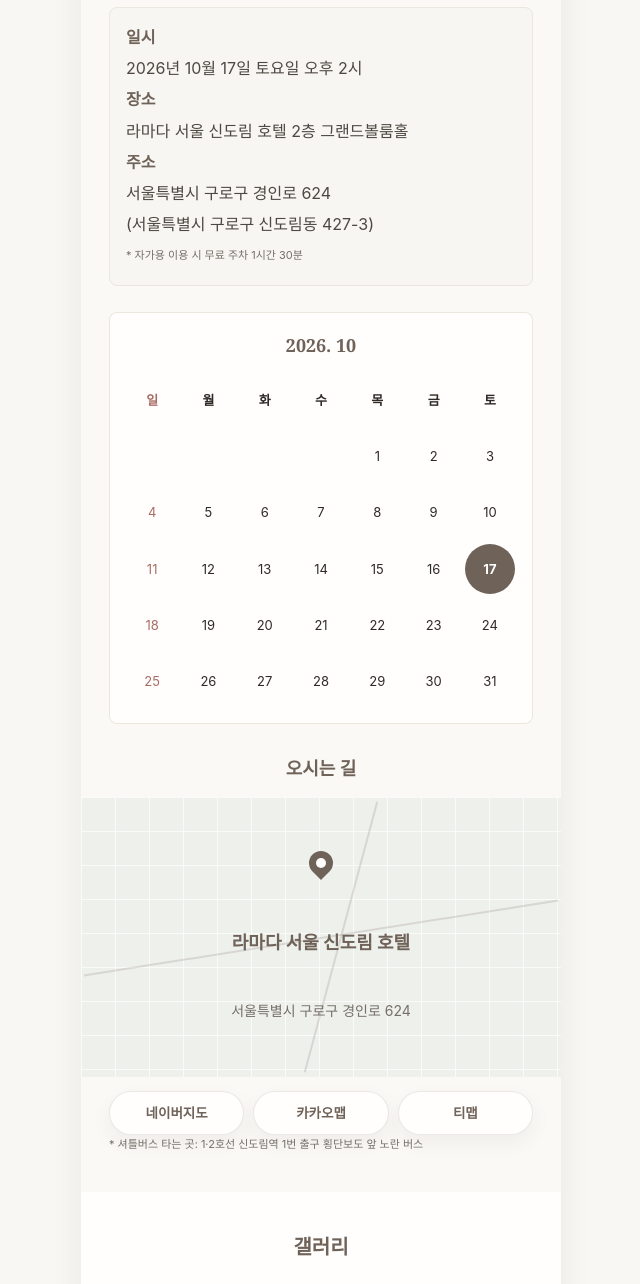
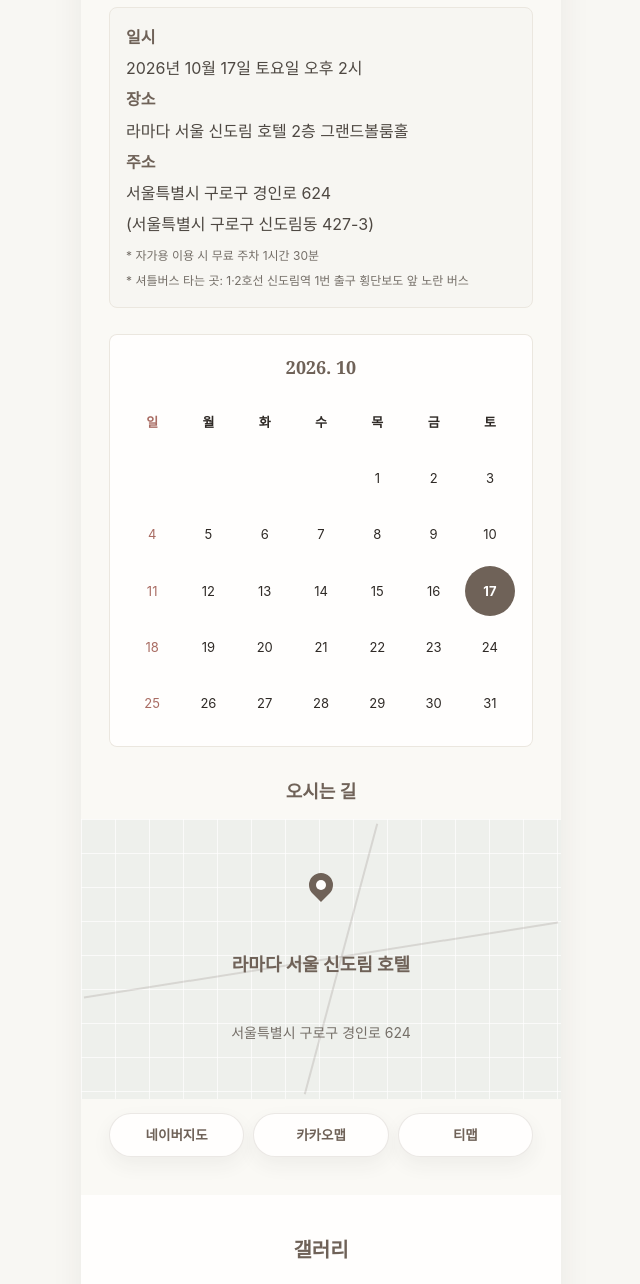
Before and after one commit to qnfnwkd/qnfnwkd.github.io, a Jekyll site: the page wedding-invitation/index.html, which Jekyll copies as it is, in a window 1280 px wide, cut to the strip 1529-2813 px from the top of the page. Shown: the whole strip, without its empty margins (319-959 px from the left). Built offline with Jekyll 4.4.1, drawn with Linux system fonts in a browser that asks for light colours; a script that is not in the unit is left out.

Commit message:
Group parking and shuttle details

```diff
--- a/wedding-invitation/index.html
+++ b/wedding-invitation/index.html
@@ -21,7 +21,7 @@
     <meta name="twitter:title" content="Wedding Invitation" />
     <meta name="twitter:description" content="소중한 분들을 결혼식에 초대합니다." />
     <meta name="twitter:image" content="https://qnfnwkd.github.io/wedding-invitation/images/cover.jpg" />
-    <link rel="stylesheet" href="./style.css?v=20260816-2" />
+    <link rel="stylesheet" href="./style.css?v=20260816-3" />
     <script src="https://oapi.map.naver.com/openapi/v3/maps.js?ncpKeyId=ckyt2ysq3b"></script>
   </head>
   <body>
@@ -74,6 +74,7 @@
             <dd>서울특별시 구로구 경인로 624</dd>
             <dd>(서울특별시 구로구 신도림동 427-3)</dd>
             <dd class="notice-text">* 자가용 이용 시 무료 주차 1시간 30분</dd>
+            <dd class="shuttle-notice">* 셔틀버스 타는 곳: 1·2호선 신도림역 1번 출구 횡단보도 앞 노란 버스</dd>
           </div>
         </dl>
         <div class="wedding-calendar" aria-label="2026년 10월 달력">
@@ -142,7 +143,6 @@
             티맵
           </a>
         </div>
-        <p class="shuttle-notice">* 셔틀버스 타는 곳: 1·2호선 신도림역 1번 출구 횡단보도 앞 노란 버스</p>
       </section>
 
       <section class="section gallery" data-gallery-total="18" data-gallery-visible="9" data-gallery-step="9">
--- a/wedding-invitation/style.css
+++ b/wedding-invitation/style.css
@@ -141,7 +141,7 @@ dd {
 .notice-text,
 .shuttle-notice {
   color: var(--muted);
-  font-size: 11px;
+  font-size: 12px;
   line-height: 1.7;
   text-align: left;
 }
@@ -206,7 +206,7 @@ dd {
   text-align: center;
 }
 .shuttle-notice {
-  margin: 10px 0 0;
+  margin: 2px 0 0;
   text-align: center;
   text-align: left;
 }
```
